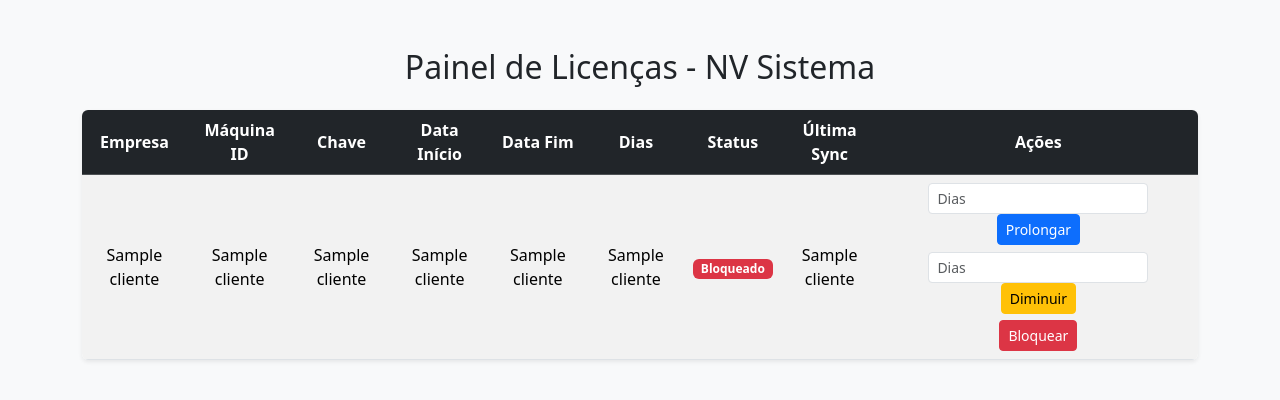
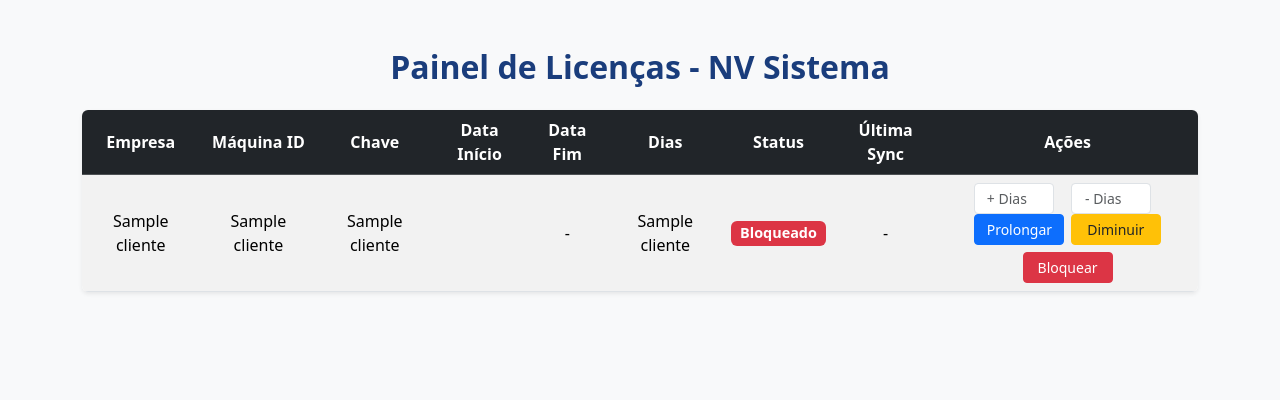
Before and after one commit to servidor879909499/servidor_licencas, a Flask app: template templates/painel.html in a window 1280 px wide. Shown: the top 400 px of the page. Run offline with Flask 3, Linux system fonts and the light colour scheme; the template is opened without the code that fills it: most values are stand-ins (such as "Sample title", 1, 10 or a date in 2020); some libraries are stand-ins or nearby versions.

Commit message:
Update painel.html

```diff
--- a/templates/painel.html
+++ b/templates/painel.html
@@ -7,6 +7,10 @@
     <style>
         body {
             background-color: #f8f9fa;
+        }
+        h2 {
+            color: #1a3d7c;
+            font-weight: 600;
         }
         .table thead th {
             vertical-align: middle;
@@ -18,24 +22,29 @@
         }
         .form-inline {
             display: flex;
-            flex-wrap: wrap;
             gap: 0.4rem;
             justify-content: center;
+            flex-wrap: wrap;
         }
-        @media (max-width: 768px) {
-            .form-inline {
-                flex-direction: column;
-            }
+        input[type="number"] {
+            width: 80px;
+            text-align: center;
+        }
+        .badge {
+            font-size: 0.9em;
+        }
+        .btn {
+            min-width: 90px;
         }
     </style>
 </head>
 <body>
-<div class="container mt-5">
+<div class="container mt-5 mb-5">
     <h2 class="text-center mb-4">Painel de Licenças - NV Sistema</h2>
 
     <div class="table-responsive shadow-sm bg-white rounded">
-        <table class="table table-striped table-hover mb-0">
-            <thead class="table-dark">
+        <table class="table table-striped table-hover mb-0 align-middle">
+            <thead class="table-dark text-center">
                 <tr>
                     <th>Empresa</th>
                     <th>Máquina ID</th>
@@ -54,29 +63,33 @@
                     <td>{{ c[1] }}</td>
                     <td>{{ c[2] }}</td>
                     <td>{{ c[3] }}</td>
-                    <td>{{ c[4] | string }}</td>
-                    <td>{{ c[6] | string }}</td> <!-- Data Fim -->
+                    <td>{{ c[4].strftime('%Y-%m-%d') if c[4] else '' }}</td>
+                    <td>
+                        {% if c[4] %}
+                            {{ (c[4] + timedelta(days=c[5])).strftime('%Y-%m-%d') }}
+                        {% else %}
+                            -
+                        {% endif %}
+                    </td>
                     <td>{{ c[5] }}</td>
                     <td>
-                        {% if c[7] == 'ativo' %}
+                        {% if c[6] == 'ativo' %}
                             <span class="badge bg-success">Ativo</span>
                         {% else %}
                             <span class="badge bg-danger">Bloqueado</span>
                         {% endif %}
                     </td>
-                    <td>{{ c[8] | string }}</td>
+                    <td>{{ c[7].strftime('%Y-%m-%d %H:%M:%S') if c[7] else '-' }}</td>
                     <td>
                         <div class="form-inline">
                             <form action="{{ url_for('prolongar', cliente_id=c[0]) }}" method="POST">
-                                <input type="number" name="dias" placeholder="Dias" class="form-control form-control-sm" required min="1">
+                                <input type="number" name="dias" placeholder="+ Dias" class="form-control form-control-sm" required min="1">
                                 <button class="btn btn-sm btn-primary mt-1 mt-md-0">Prolongar</button>
                             </form>
-
                             <form action="{{ url_for('diminuir', cliente_id=c[0]) }}" method="POST">
-                                <input type="number" name="dias" placeholder="Dias" class="form-control form-control-sm" required min="1">
-                                <button class="btn btn-sm btn-warning mt-1 mt-md-0">Diminuir</button>
+                                <input type="number" name="dias" placeholder="- Dias" class="form-control form-control-sm" required min="1">
+                                <button class="btn btn-sm btn-warning mt-1 mt-md-0 text-dark">Diminuir</button>
                             </form>
-
                             <form action="{{ url_for('bloquear', cliente_id=c[0]) }}" method="POST">
                                 <button class="btn btn-sm btn-danger mt-1 mt-md-0">Bloquear</button>
                             </form>
```
